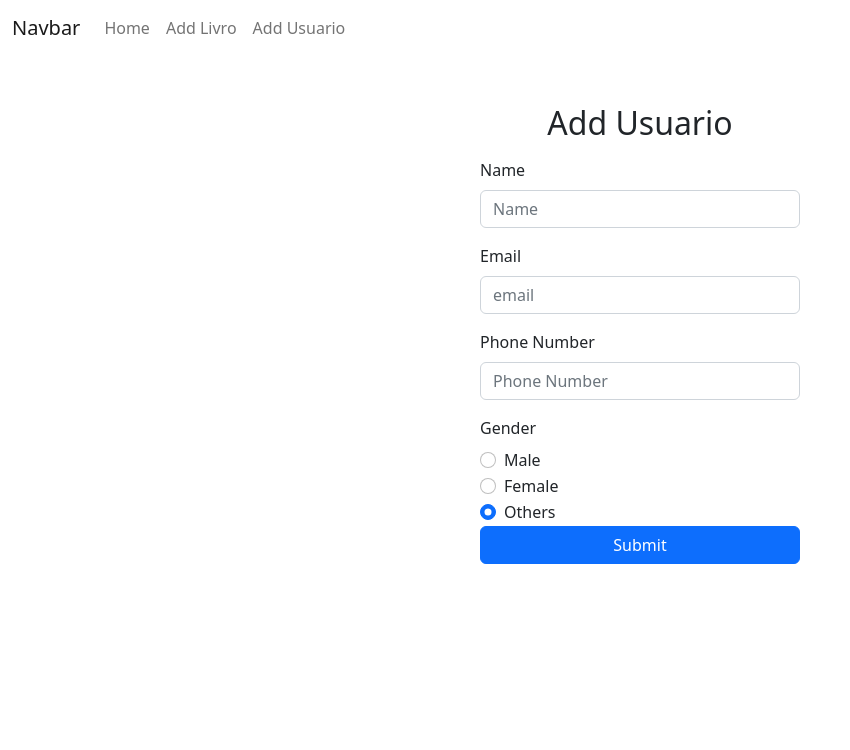
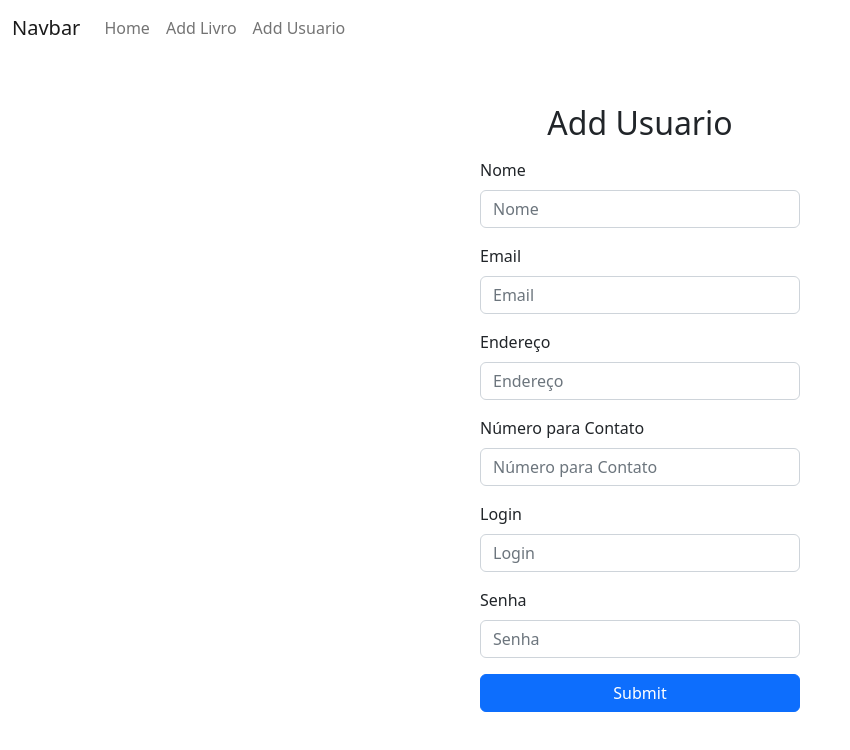
Before and after one commit to LuBrito371/frontend_poo_biblioteca, a Vue app: page /addUsuario in a window 1280 px wide. Shown: the top 750 px of the page, without its empty margins (0-850 px from the left). Built offline with nearby package versions, Linux system fonts and the light colour scheme.

Commit message:
Cadastro de Usuario funcionando

```diff
--- a/src/views/AddUsuario.vue
+++ b/src/views/AddUsuario.vue
@@ -2,36 +2,106 @@
   <main>
     <Navbar />
     <div class="my-5">
-            <div class="mx-auto w-25 " style="max-width:100%;">
+      <div class="mx-auto w-25" style="max-width: 100%">
         <h2 class="text-center mb-3">Add Usuario</h2>
         <form @submit.prevent="addUsuario">
           <!--name-->
           <div class="row">
             <div class="col-md-12 form-group mb-3">
-                    <label for="name" class="form-label">Name</label>
-                    <input id="name"  type="text" name="name" class="form-control" placeholder="Name" required v-model="usuario.name">
+              <label for="nome" class="form-label">Nome</label>
+              <input
+                id="nome"
+                type="text"
+                name="nome"
+                class="form-control"
+                placeholder="Nome"
+                required
+                v-model="usuario.nome"
+              />
             </div>
           </div>
-
 
           <!--Email-->
           <div class="row">
             <div class="col-md-12 form-group mb-3">
               <label for="email" class="form-label">Email</label>
-                      <input id="email" type="email"  name="email" class="form-control" placeholder="email" required v-model="usuario.email" >
+              <input
+                id="email"
+                type="email"
+                name="email"
+                class="form-control"
+                placeholder="Email"
+                required
+                v-model="usuario.email"
+              />
+            </div>
+          </div>
+
+          <div class="row">
+            <div class="col-md-12 form-group mb-3">
+              <label for="endereco" class="form-label">Endereço</label>
+              <input
+                id="endereco"
+                type="endereco"
+                name="endereco"
+                class="form-control"
+                placeholder="Endereço"
+                required
+                v-model="usuario.endereco"
+              />
             </div>
           </div>
 
           <!--Phone Number-->
           <div class="row">
             <div class="col-md-12 form-group mb-3">
-                      <label for="pNo" class="form-label">Phone Number</label>
-                      <input id="pNo" type="text"  name="pNo" class="form-control" placeholder="Phone Number" required v-model="usuario.pNo" >
+              <label for="numeroContato" class="form-label"
+                >Número para Contato</label
+              >
+              <input
+                id="numeroContato"
+                type="text"
+                name="numeroContato"
+                class="form-control"
+                placeholder="Número para Contato"
+                required
+                v-model="usuario.numeroContato"
+              />
+            </div>
+          </div>
+
+          <div class="row">
+            <div class="col-md-12 form-group mb-3">
+              <label for="login" class="form-label">Login</label>
+              <input
+                id="login"
+                type="login"
+                name="login"
+                class="form-control"
+                placeholder="Login"
+                required
+                v-model="usuario.login"
+              />
+            </div>
+          </div>
+
+          <div class="row">
+            <div class="col-md-12 form-group mb-3">
+              <label for="senha" class="form-label">Senha</label>
+              <input
+                id="senha"
+                type="senha"
+                name="senha"
+                class="form-control"
+                placeholder="Senha"
+                required
+                v-model="usuario.senha"
+              />
             </div>
           </div>
 
           <!--Gender-->
-                <label for="gender" class="form-label">Gender</label>
+          <!-- <label for="gender" class="form-label">Gender</label>
                 <div class="form-check">
                   <input class="form-check-input"   type="radio" name="gender" id="male" value="male" v-model="usuario.gender">
                   <label class="form-check-label" for="male">Male</label>
@@ -43,65 +113,61 @@
                 <div class="form-check">
                   <input class="form-check-input" type="radio"   name="gender" id="others" checked value="others" v-model="usuario.gender">
                   <label class="form-check-label" for="others">Others</label>
-                </div>
-
-
+                </div> -->
 
           <div class="row">
             <div class="col-md-12 form-group">
-                    <input class="btn btn-primary w-100" type="submit" value="Submit">
+              <input
+                class="btn btn-primary w-100"
+                type="submit"
+                value="Submit"
+              />
             </div>
           </div>
 
-                <div>
-
-                </div>
+          <div></div>
         </form>
-
       </div>
     </div>
   </main>
 </template>
 
-
 <script>
-import Navbar from '../components/Navbar.vue';
+import Navbar from "../components/Navbar.vue";
 
 export default {
-        name: 'AddUsuario',
+  name: "AddUsuario",
   components: {
-            Navbar
+    Navbar,
   },
 
   data() {
     return {
-                usuario : {
-                    name: '',
-                    email: '',
-                    gender: '',
-                    pNo: ''
-                }
-            }
+      usuario: {
+        nome: "",
+        email: "",
+        endereco: "",
+        numeroContato: "",
+        login: "",
+        senha: "",
+      },
+    };
   },
 
   methods: {
-            addUsuario(){
-                fetch('http://localhost:8083/add', {
-                    method: 'POST',
+    addUsuario() {
+      console.log(JSON.stringify(this.usuario));
+      fetch("http://localhost:8083/usuario/salvarUsuario", {
+        method: "POST",
         headers: {
-                        'Content-Type': 'application/json'
+          "Content-Type": "application/json",
         },
-                    body: JSON.stringify(this.usuario)
-                })
-                .then(data => {
-                    console.log(data)
+        body: JSON.stringify(this.usuario),
+      }).then((data) => {
+        console.log(data);
         this.$router.push("/");
-                })
-
-            }
+      });
     },
-
-    }
-
-
+  },
+};
 </script>
```
Lines whose indentation alone changed are shown as unchanged.
